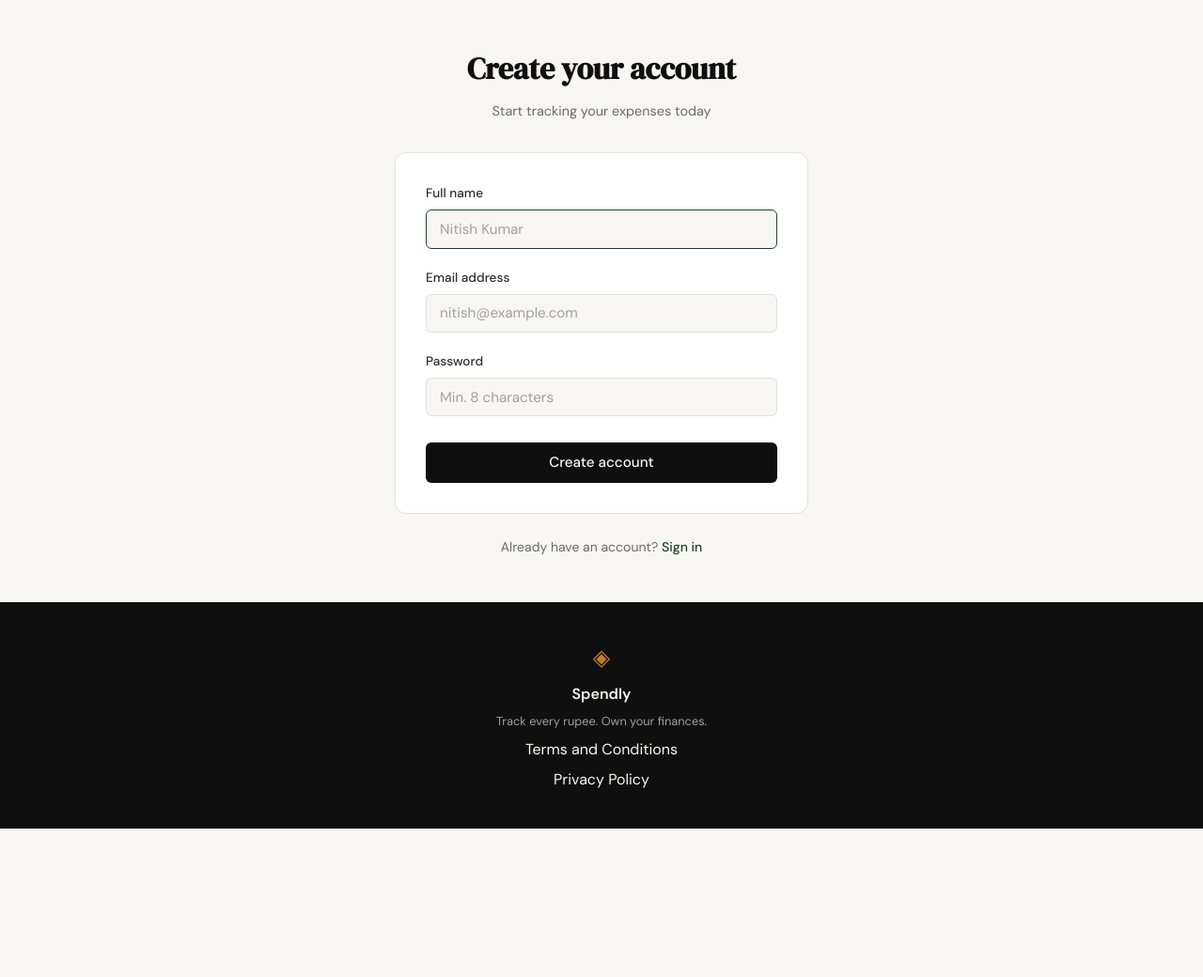
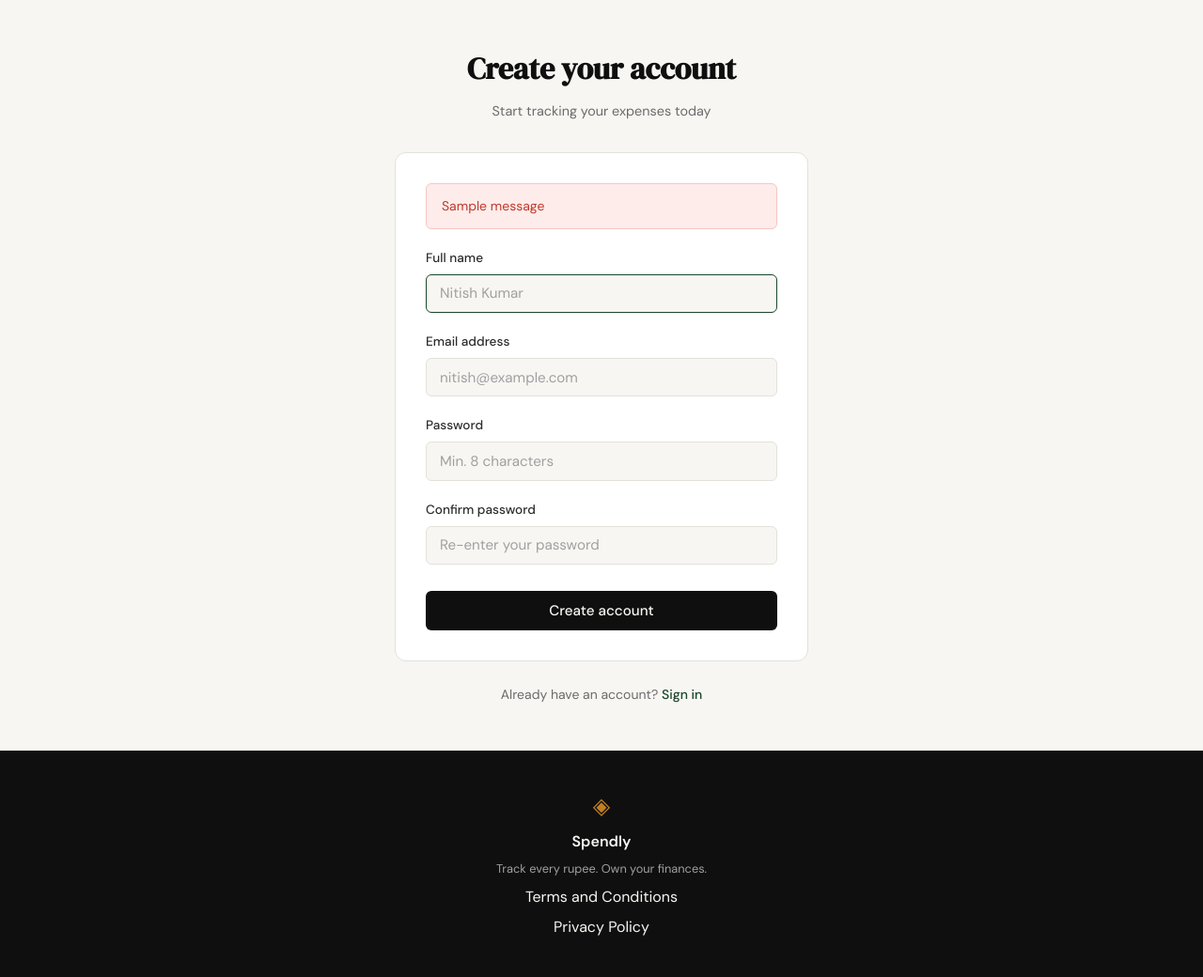
Before and after one commit to setia08/spendly, a Flask app: page /register in a window 1280 px wide. Shown: the part 61-1101 px from the top of the page at 94% size. Before the commit the page ends 943 px from the top, so only its background shows below. Run offline with Flask 3, Linux system fonts and the light colour scheme; one stand-in notice (Sample message) is shown.

Commit message:
add registeration feature

```diff
--- a/app.py
+++ b/app.py
@@ -1,8 +1,11 @@
-from flask import Flask, render_template
+import sqlite3
 
-from database.db import get_db, init_db, seed_db
+from flask import Flask, flash, redirect, render_template, request, url_for
+
+from database.db import create_user, get_db, init_db, seed_db
 
 app = Flask(__name__)
+app.secret_key = "dev-secret-key"
 
 with app.app_context():
     init_db()
@@ -18,9 +21,32 @@ def landing():
     return render_template("landing.html")
 
 
-@app.route("/register")
+@app.route("/register", methods=["GET", "POST"])
 def register():
-    return render_template("register.html")
+    if request.method == "GET":
+        return render_template("register.html")
+
+    name = request.form.get("name", "").strip()
+    email = request.form.get("email", "").strip()
+    password = request.form.get("password", "")
+    confirm_password = request.form.get("confirm_password", "")
+
+    if not name or not email or not password or not confirm_password:
+        flash("All fields are required.")
+        return render_template("register.html")
+
+    if password != confirm_password:
+        flash("Passwords do not match.")
+        return render_template("register.html")
+
+    try:
+        create_user(name, email, password)
+    except sqlite3.IntegrityError:
+        flash("Email already registered.")
+        return render_template("register.html")
+
+    flash("Account created. Please sign in.", "success")
+    return redirect(url_for("login"))
 
 
 @app.route("/login")
--- a/database/db.py
+++ b/database/db.py
@@ -44,6 +44,19 @@ def init_db():
     conn.close()
 
 
+def create_user(name, email, password):
+    conn = get_db()
+    password_hash = generate_password_hash(password)
+    cursor = conn.execute(
+        "INSERT INTO users (name, email, password_hash) VALUES (?, ?, ?)",
+        (name, email, password_hash),
+    )
+    conn.commit()
+    user_id = cursor.lastrowid
+    conn.close()
+    return user_id
+
+
 def seed_db():
     conn = get_db()
 
--- a/templates/register.html
+++ b/templates/register.html
@@ -13,9 +13,9 @@
         </div>
 
         <div class="auth-card">
-            {% if error %}
-            <div class="auth-error">{{ error }}</div>
-            {% endif %}
+            {% for category, message in get_flashed_messages(with_categories=true) %}
+            <div class="auth-error">{{ message }}</div>
+            {% endfor %}
 
             <form method="POST" action="/register">
                 <div class="form-group">
@@ -36,6 +36,12 @@
                            class="form-input" placeholder="Min. 8 characters"
                            required>
                 </div>
+                <div class="form-group">
+                    <label for="confirm_password">Confirm password</label>
+                    <input type="password" id="confirm_password" name="confirm_password"
+                           class="form-input" placeholder="Re-enter your password"
+                           required>
+                </div>
                 <button type="submit" class="btn-submit">Create account</button>
             </form>
         </div>
```
Also changed, not shown: .claude/specs/02-registration.md (added), spendly.db.
